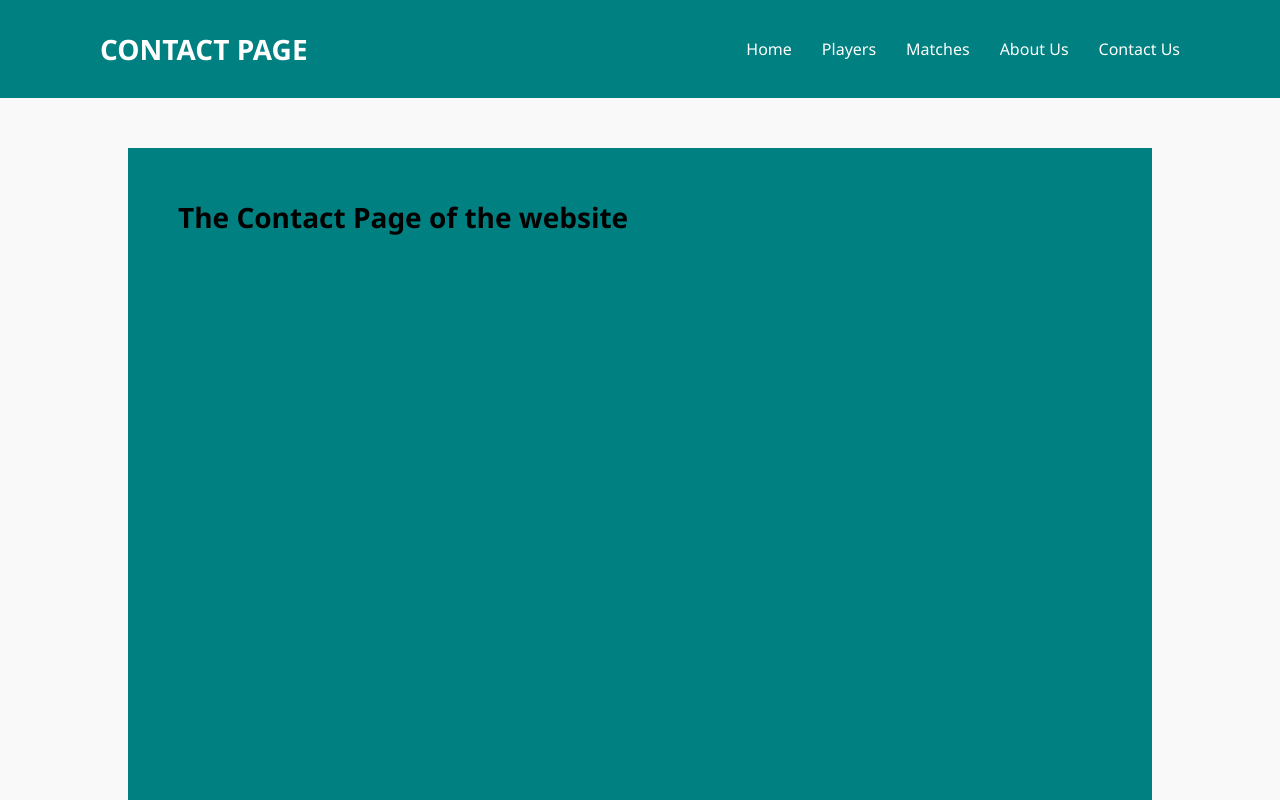
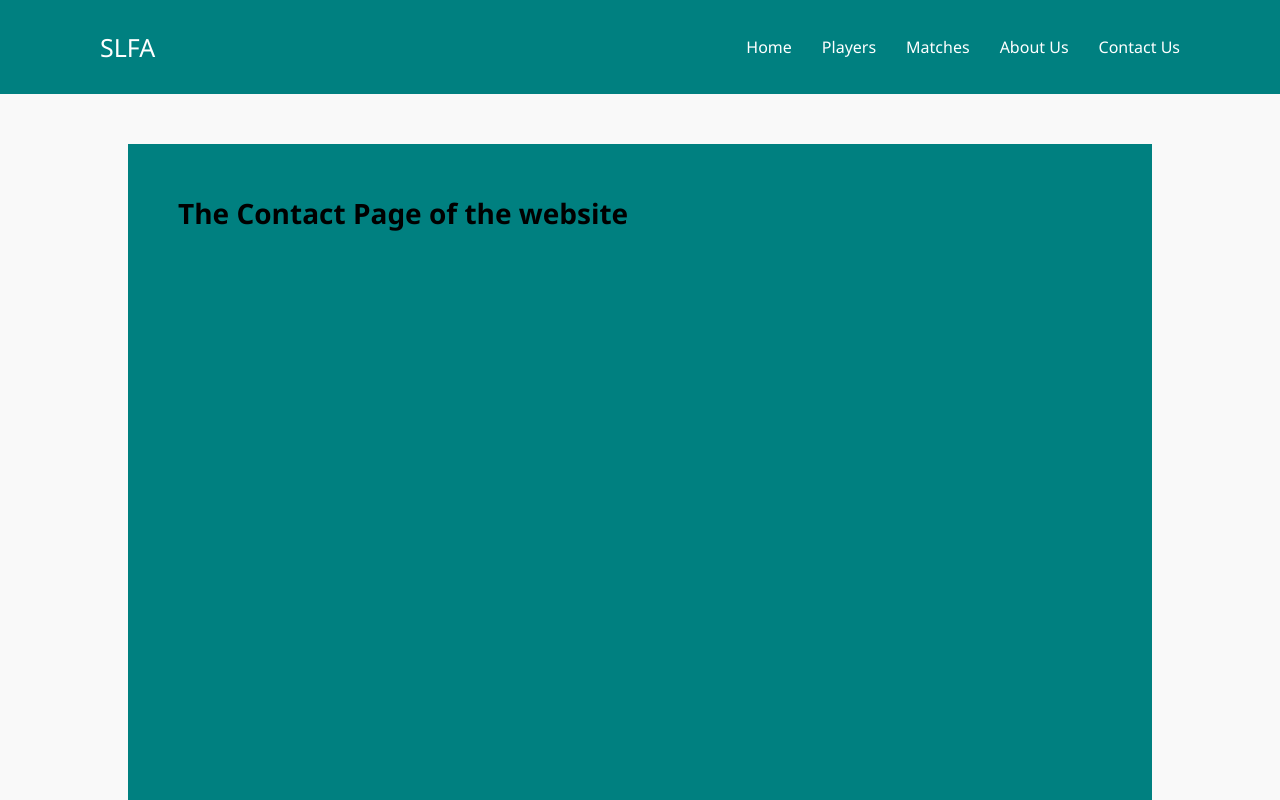
Before and after one commit to AmaduKamara/amadu-kamara-1508-bit-5, a plain HTML site: page pages/contact.html in a window 1280 px wide. Shown: the top 800 px of the page. Drawn offline with Linux system fonts and the light colour scheme.

Commit message:
Style theb logo

```diff
--- a/css/style.css
+++ b/css/style.css
@@ -16,6 +16,12 @@ header {
   display: flex;
   justify-content: space-between;
   align-items: center;
+}
+
+.logo{
+  color: #fff;
+  font-size: 25px;
+  text-decoration: none;
 }
 
 header ul {
--- a/pages/contact.html
+++ b/pages/contact.html
@@ -8,7 +8,7 @@
   </head>
   <body>
     <header>
-      <h1>Contact Page</h1>
+       <a class="logo" href="../index.html">SLFA</a>
 
       <ul>
          <li><a href="../index.html">Home</a></li>
```
Also changed, not shown: index.html (+1 -1 lines), pages/about-us.html (+1 -1 lines), pages/matches.html (+1 -1 lines), pages/players.html (+1 -1 lines).
